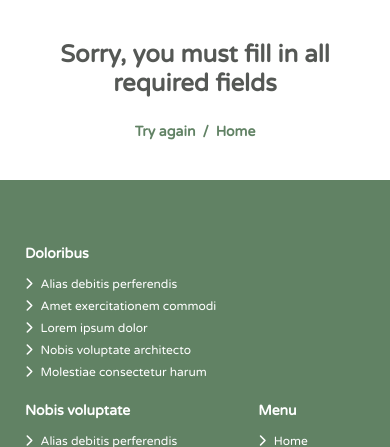
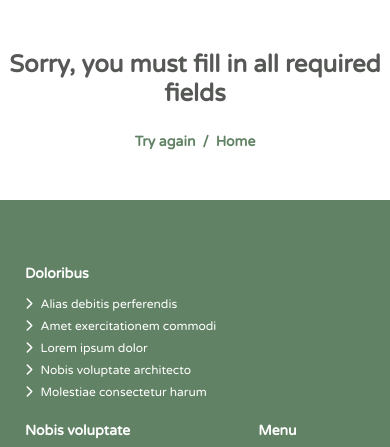
Before and after one commit to IvanBodnarash/The-Recipe-Compass, a PHP site: page /index.php?content=adduser in a window 390 px wide. Shown: the part 80-527 px from the top of the page. Run offline with PHP 8.4, Linux system fonts and the light colour scheme; data that the repository does not hold is empty.

Commit message:
padding commit

```diff
--- a/style/media.css
+++ b/style/media.css
@@ -1397,7 +1397,7 @@
     /* BANNERS */
 
     .no-user-banner {
-        padding: 40px;
+        padding: 50px 5px;
     }
 
     .no-user-banner h1 {
```
